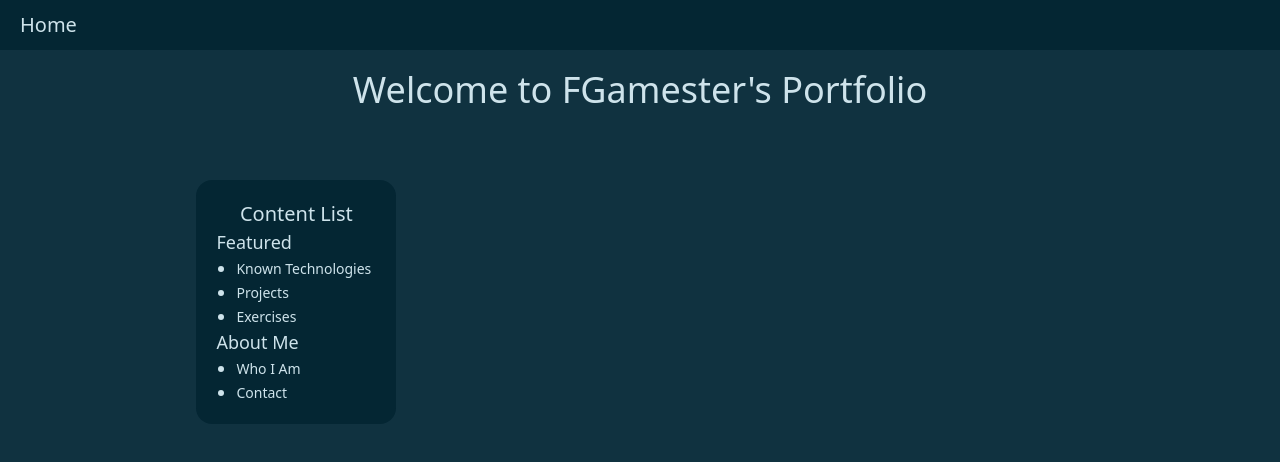
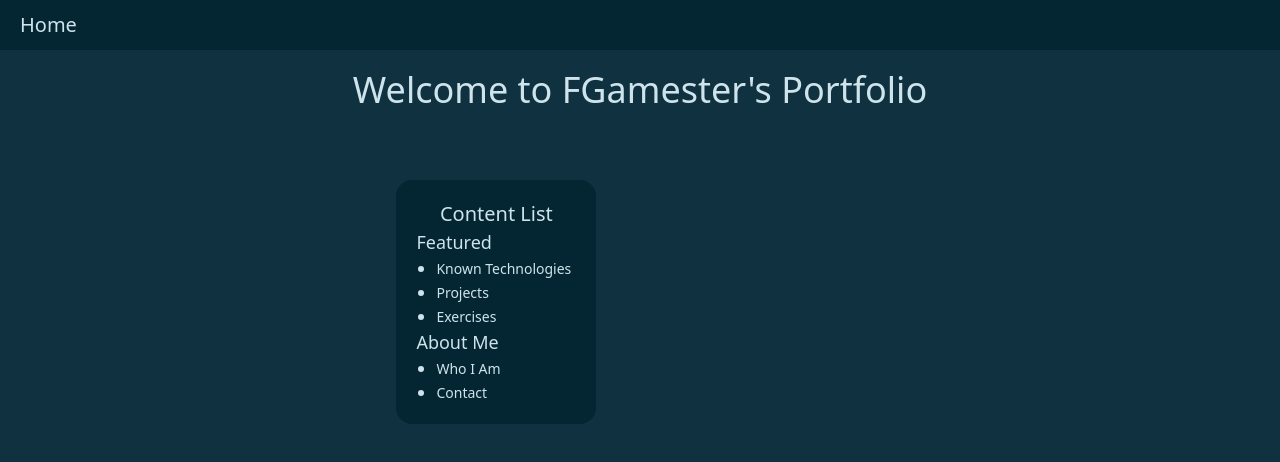
Before and after one commit to fgamester/portfolio, a React (Vite) app: page / in a window 1280 px wide. Shown: the top 462 px of the page. Built offline with nearby package versions, Linux system fonts and the light colour scheme; no server answers.

Commit message:
transalate fixed

```diff
--- a/src/components/SideNavBar.tsx
+++ b/src/components/SideNavBar.tsx
@@ -6,7 +6,7 @@ export default function SideNavBar() {
     const { updateState } = useContext(Context);
 
     return (
-        <div className={`fixed left-0 top-[50px] transition-transform ${collapsed && 'translate-x-[-200px]'} lg:relative`}>
+        <div className={`fixed left-0 top-[50px] transition-transform ${collapsed && 'translate-x-[-200px]'} lg:relative lg:translate-x-0`}>
             <button onClick={() => updateState && updateState(!collapsed, setCollapsed)} className={`absolute left-[175px] flex justify-end items-center bg-pf-dark-6 aspect-square w-[65px] px-pf-3 rounded-[25px] h-pf-10 py-pf-2 lg:hidden`}>
                 {collapsed ? '>' : '<'}
             </button>
```
